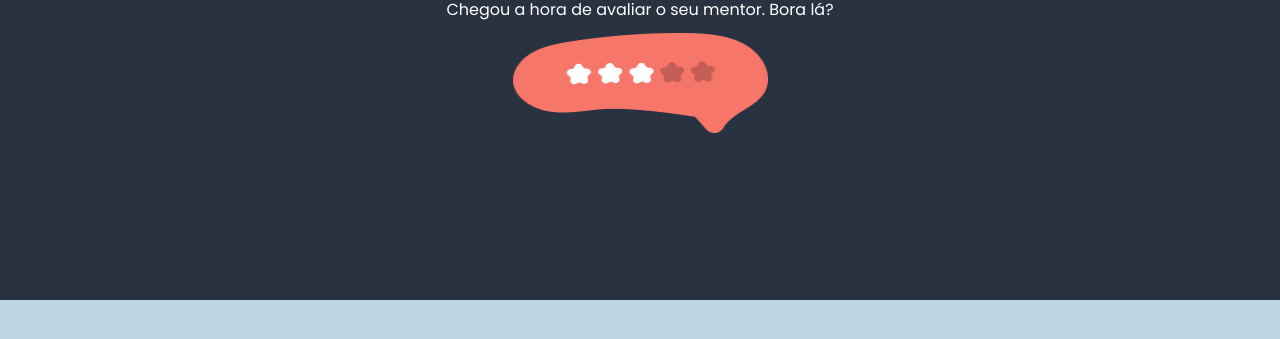
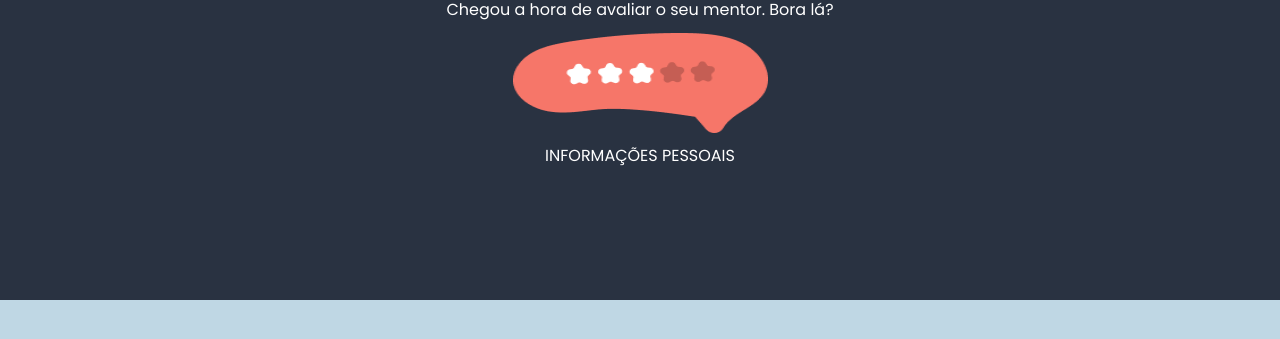
Before and after one commit to goncalvesbruno/Rocketseat, a plain HTML site: page Explorer/Stage3/Projeto1_Form/index.html in a window 1280 px wide. Shown: the part 165-504 px from the top of the page. Drawn offline with Linux system fonts and the light colour scheme.

Commit message:
Add files via upload

```diff
--- a/Explorer/Stage3/Projeto1_Form/index.html
+++ b/Explorer/Stage3/Projeto1_Form/index.html
@@ -24,9 +24,15 @@
 
         <img src="/images/img1.png" alt="Estrelas de avaliação dentro de um balão ">
 
+        <div id = "top">
+            <p>
+                INFORMAÇÕES PESSOAIS
+            </p>
+        </div>
+
     </header>
 
-    <form action="">
+    <form class = "my-form">
 
     </form>
 </body>
```
